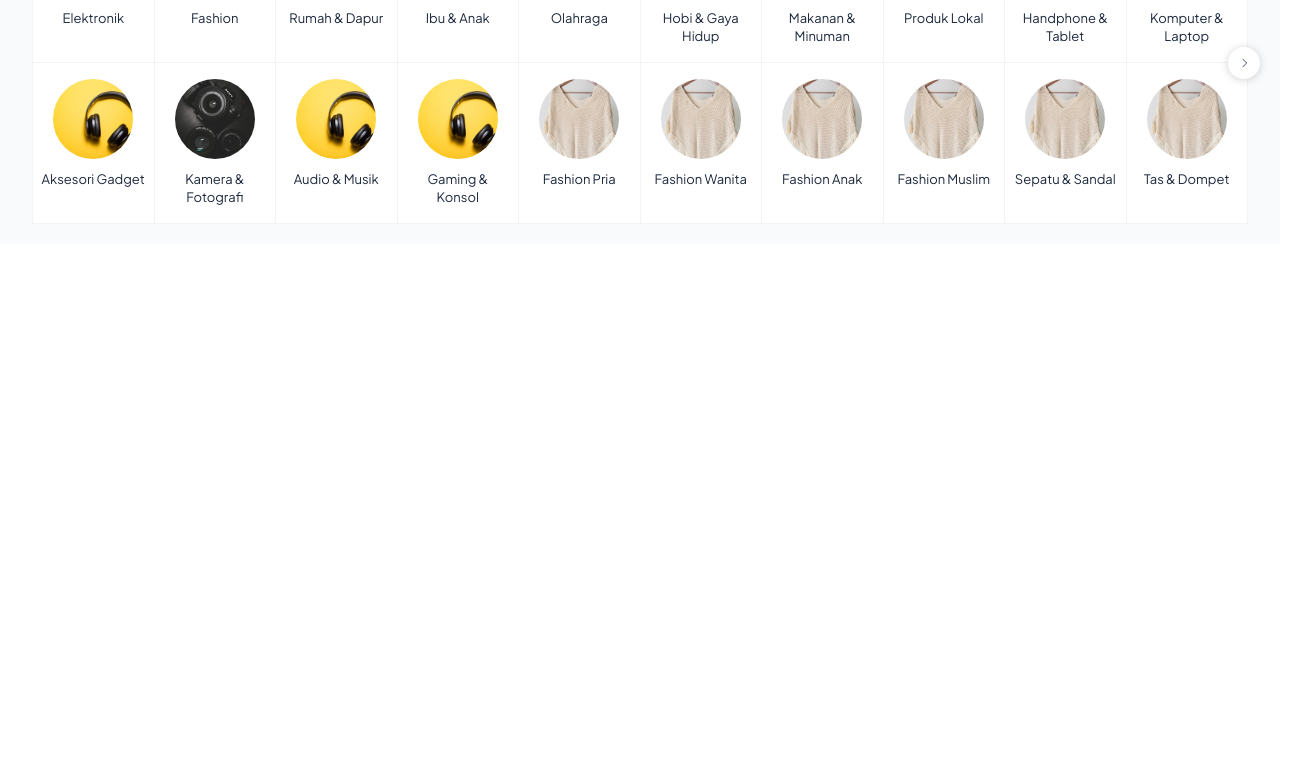
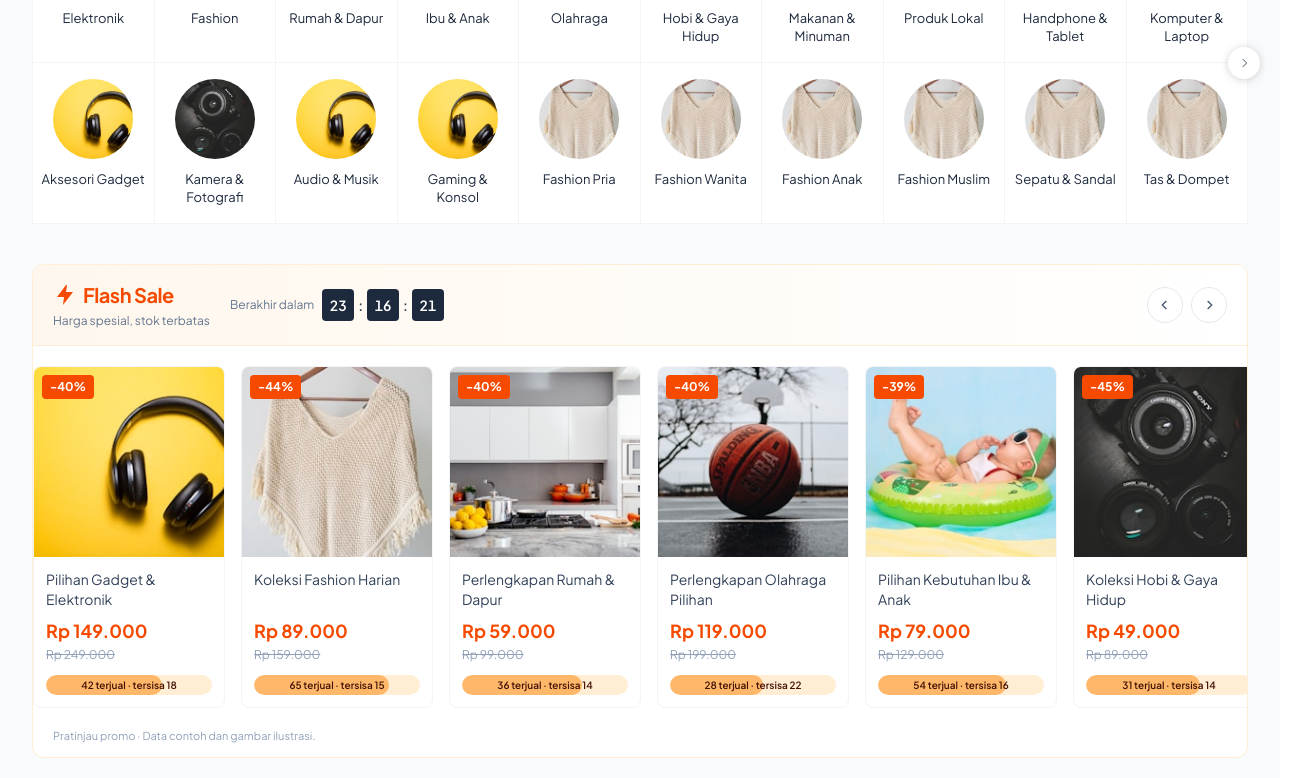
Before and after one commit to DanarQ/BelanjaYuk, a React (Vite) app in the folder frontend/: page / in a window 1280 px wide. Shown: the part 705-1483 px from the top of the page, 1314 px wide, since content can reach past the window. Before the commit the page ends 949 px from the top, so only its background shows below. Built offline with nearby package versions, Linux system fonts and the light colour scheme.

Commit message:
feat: implement FlashSaleSection with countdown timer and product display feat: add sample flash sale product data

```diff
--- a/frontend/src/App.tsx
+++ b/frontend/src/App.tsx
@@ -2,6 +2,7 @@ import Navbar from './components/layout/Navbar'
 import CategoryNavbar from './components/layout/CategoryNavbar'
 import HeroSection from './components/home/HeroSection'
 import CategorySection from './components/home/CategorySection'
+import FlashSaleSection from './components/home/FlashSaleSection'
 
 function App() {
   return (
@@ -11,6 +12,7 @@ function App() {
       <main>
         <HeroSection />
         <CategorySection />
+        <FlashSaleSection />
       </main>
     </div>
   )
--- a/frontend/src/components/home/FlashSaleSection.tsx
+++ b/frontend/src/components/home/FlashSaleSection.tsx
@@ -1,8 +1,81 @@
-function FlashSaleSection(){
-    return(
-        <>
-            <div>Test</div>
-        </>
-    )
+import { useEffect, useRef, useState } from 'react'
+import { flashSaleProducts } from '../../data/flashSale'
+
+const rupiah = new Intl.NumberFormat('id-ID', {
+  style: 'currency', currency: 'IDR', maximumFractionDigits: 0,
+})
+
+export default function FlashSaleSection() {
+  const list = useRef<HTMLUListElement>(null)
+  // Demo deadline. Replace with the campaign deadline when connecting the API.
+  const [endsAt] = useState(() => new Date().setHours(24, 0, 0, 0))
+  const [remaining, setRemaining] = useState(() => Math.max(0, endsAt - Date.now()))
+
+  useEffect(() => {
+    const timer = window.setInterval(() => setRemaining(Math.max(0, endsAt - Date.now())), 1000)
+    return () => window.clearInterval(timer)
+  }, [endsAt])
+
+  const seconds = Math.floor(remaining / 1000)
+  const countdown = [Math.floor(seconds / 3600), Math.floor(seconds / 60) % 60, seconds % 60]
+
+  return (
+    <section aria-labelledby="flash-sale-heading" className="mx-auto max-w-7xl px-4 py-4 sm:px-6 sm:py-5 lg:px-8">
+      <div className="overflow-hidden rounded-xl border border-orange-100 bg-white">
+        <div className="flex flex-wrap items-center justify-between gap-4 border-b border-orange-100 bg-linear-to-r from-orange-50 to-white px-4 py-4 sm:px-5">
+          <div className="flex flex-wrap items-center gap-x-5 gap-y-3">
+            <div>
+              <h2 id="flash-sale-heading" className="flex items-center gap-1.5 text-xl font-bold tracking-tight text-orange-600">
+                <svg aria-hidden="true" className="h-6 w-6" viewBox="0 0 24 24" fill="currentColor"><path d="M13 2 4 14h7l-1 8 10-13h-7l1-7Z" /></svg>
+                Flash Sale
+              </h2>
+              <p className="mt-1 text-xs text-slate-500">Harga spesial, stok terbatas</p>
+            </div>
+            {remaining === 0 ? <p role="status" className="text-sm text-slate-500">Promo telah berakhir</p> : (
+              <div className="flex items-center gap-2">
+                <span className="text-xs text-slate-500">Berakhir dalam</span>
+                <div role="timer" aria-label={`${countdown[0]} jam ${countdown[1]} menit ${countdown[2]} detik`} className="flex items-center gap-1 text-sm font-semibold tabular-nums">
+                  {countdown.map((value, index) => (
+                    <span key={index} className="flex items-center gap-1">
+                      {index > 0 && <span aria-hidden="true">:</span>}
+                      <span className="flex h-8 w-8 items-center justify-center rounded bg-slate-800 text-white">{String(value).padStart(2, '0')}</span>
+                    </span>
+                  ))}
+                </div>
+              </div>
+            )}
+          </div>
+          <div className="flex gap-2">
+            {([-1, 1] as const).map((direction) => (
+              <button key={direction} type="button" aria-label={direction === -1 ? 'Produk sebelumnya' : 'Produk berikutnya'} aria-controls="flash-sale-products"
+                onClick={() => list.current?.scrollBy({ left: direction * list.current.clientWidth, behavior: window.matchMedia('(prefers-reduced-motion: reduce)').matches ? 'instant' : 'smooth' })}
+                className="flex h-9 w-9 cursor-pointer items-center justify-center rounded-full border border-gray-200 bg-white text-slate-600 hover:border-orange-300 hover:text-orange-600 focus-visible:outline-2 focus-visible:outline-orange-600">
+                <svg aria-hidden="true" className="h-4 w-4" viewBox="0 0 24 24" fill="none" stroke="currentColor" strokeWidth="2"><path d={direction === -1 ? 'm14 6-6 6 6 6' : 'm10 6 6 6-6 6'} /></svg>
+              </button>
+            ))}
+          </div>
+        </div>
+        <ul id="flash-sale-products" ref={list} tabIndex={0} aria-label="Produk flash sale" className="flex snap-x snap-mandatory gap-3 overflow-x-auto p-4 focus-visible:outline-2 focus-visible:-outline-offset-2 focus-visible:outline-orange-600 sm:gap-4 sm:p-5">
+          {flashSaleProducts.map((product) => (
+            <li key={product.id} className="w-40 shrink-0 snap-start overflow-hidden rounded-lg border border-gray-100 sm:w-48">
+              <div className="relative aspect-square bg-gray-50">
+                <img src={product.image} alt={product.name} loading="lazy" width={240} height={240} className="h-full w-full object-cover" />
+                <span className="absolute left-2 top-2 rounded bg-orange-600 px-2 py-1 text-xs font-bold text-white">-{Math.round((1 - product.price / product.originalPrice) * 100)}%</span>
+              </div>
+              <div className="p-3">
+                <h3 className="line-clamp-2 min-h-10 text-sm leading-5 text-slate-700">{product.name}</h3>
+                <p className="mt-2 text-lg font-bold text-orange-600">{rupiah.format(product.price)}</p>
+                <p className="mt-0.5 text-xs text-slate-400"><span className="sr-only">Harga normal </span><s>{rupiah.format(product.originalPrice)}</s></p>
+                <div className="relative mt-3 h-5 overflow-hidden rounded-full bg-orange-100">
+                  <div aria-hidden="true" className="absolute inset-y-0 left-0 rounded-full bg-orange-300" style={{ width: `${product.sold / product.stock * 100}%` }} />
+                  <p className="relative text-center text-[10px] font-semibold leading-5 text-orange-950">{remaining === 0 ? 'Promo berakhir' : `${product.sold} terjual · tersisa ${product.stock - product.sold}`}</p>
+                </div>
+              </div>
+            </li>
+          ))}
+        </ul>
+        <p className="px-4 pb-3 text-[11px] text-slate-400 sm:px-5">Pratinjau promo · Data contoh dan gambar ilustrasi.</p>
+      </div>
+    </section>
+  )
 }
-export default FlashSaleSection;
--- /dev/null
+++ b/frontend/src/data/flashSale.ts
@@ -0,0 +1,10 @@
+// Sample promo data using existing local category illustrations.
+export const flashSaleProducts = [
+  { id: 'elektronik', name: 'Pilihan Gadget & Elektronik', image: '/categories/elektronik.jpg', price: 149000, originalPrice: 249000, sold: 42, stock: 60 },
+  { id: 'fashion', name: 'Koleksi Fashion Harian', image: '/categories/fashion.jpg', price: 89000, originalPrice: 159000, sold: 65, stock: 80 },
+  { id: 'dapur', name: 'Perlengkapan Rumah & Dapur', image: '/categories/rumah-dapur.jpg', price: 59000, originalPrice: 99000, sold: 36, stock: 50 },
+  { id: 'olahraga', name: 'Perlengkapan Olahraga Pilihan', image: '/categories/olahraga.jpg', price: 119000, originalPrice: 199000, sold: 28, stock: 50 },
+  { id: 'ibu-anak', name: 'Pilihan Kebutuhan Ibu & Anak', image: '/categories/ibu-anak.jpg', price: 79000, originalPrice: 129000, sold: 54, stock: 70 },
+  { id: 'hobi', name: 'Koleksi Hobi & Gaya Hidup', image: '/categories/hobi.jpg', price: 49000, originalPrice: 89000, sold: 31, stock: 45 },
+  { id: 'makanan', name: 'Pilihan Makanan & Minuman', image: '/categories/makanan.jpg', price: 29000, originalPrice: 45000, sold: 76, stock: 100 },
+]
```
